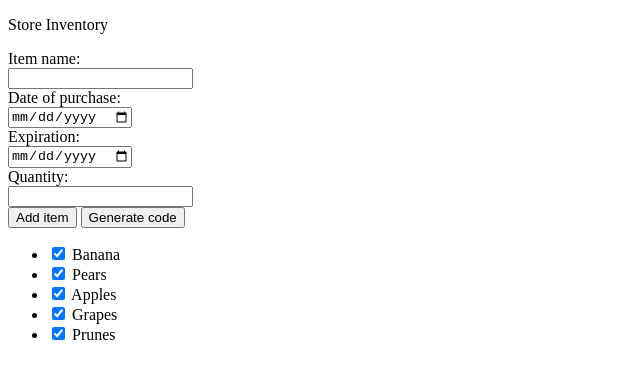
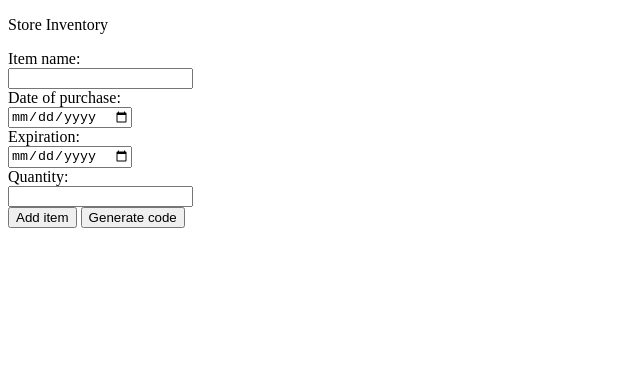
Before and after one commit to gabeochoa/snackr, a plain HTML site: page qrcodegen/index.html in a window 1280 px wide. Shown: the whole page, without its empty margins (0-640 px from the left). Drawn offline with Linux system fonts and the light colour scheme.

Commit message:
Remove hard-coded items to buy.

```diff
--- a/qrcodegen/index.html
+++ b/qrcodegen/index.html
@@ -22,12 +22,6 @@
         </form>
         <button type="button" id="addItem">Add item</button>
         <button type="button" id="genQRCode">Generate code</button>
-        <ul id="itemlist">
-        <li><input type=checkbox checked/> Banana </li>
-        <li><input type=checkbox checked/> Pears </li>
-        <li><input type=checkbox checked/> Apples </li>
-        <li><input type=checkbox checked/> Grapes </li>
-        <li><input type=checkbox checked/> Prunes </li>
-        </ul>
+        <ul id="itemlist"></ul>
     </body>
 </html>
```
